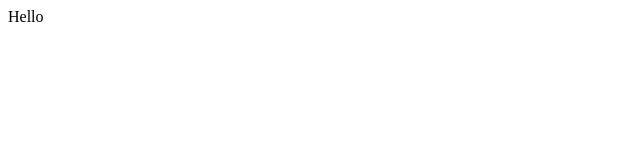
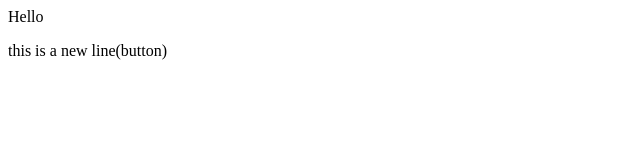
Before and after one commit to prasoon292002/learning2, a plain HTML site: page index.html in a window 1280 px wide. Shown: the whole page, without its empty margins (0-640 px from the left). Drawn offline with Linux system fonts and the light colour scheme.

Commit message:
merge learning

```diff
--- a/index.html
+++ b/index.html
@@ -1 +1,2 @@
 <p>Hello</p>
+<p>this is a new line(button) </p>
```
